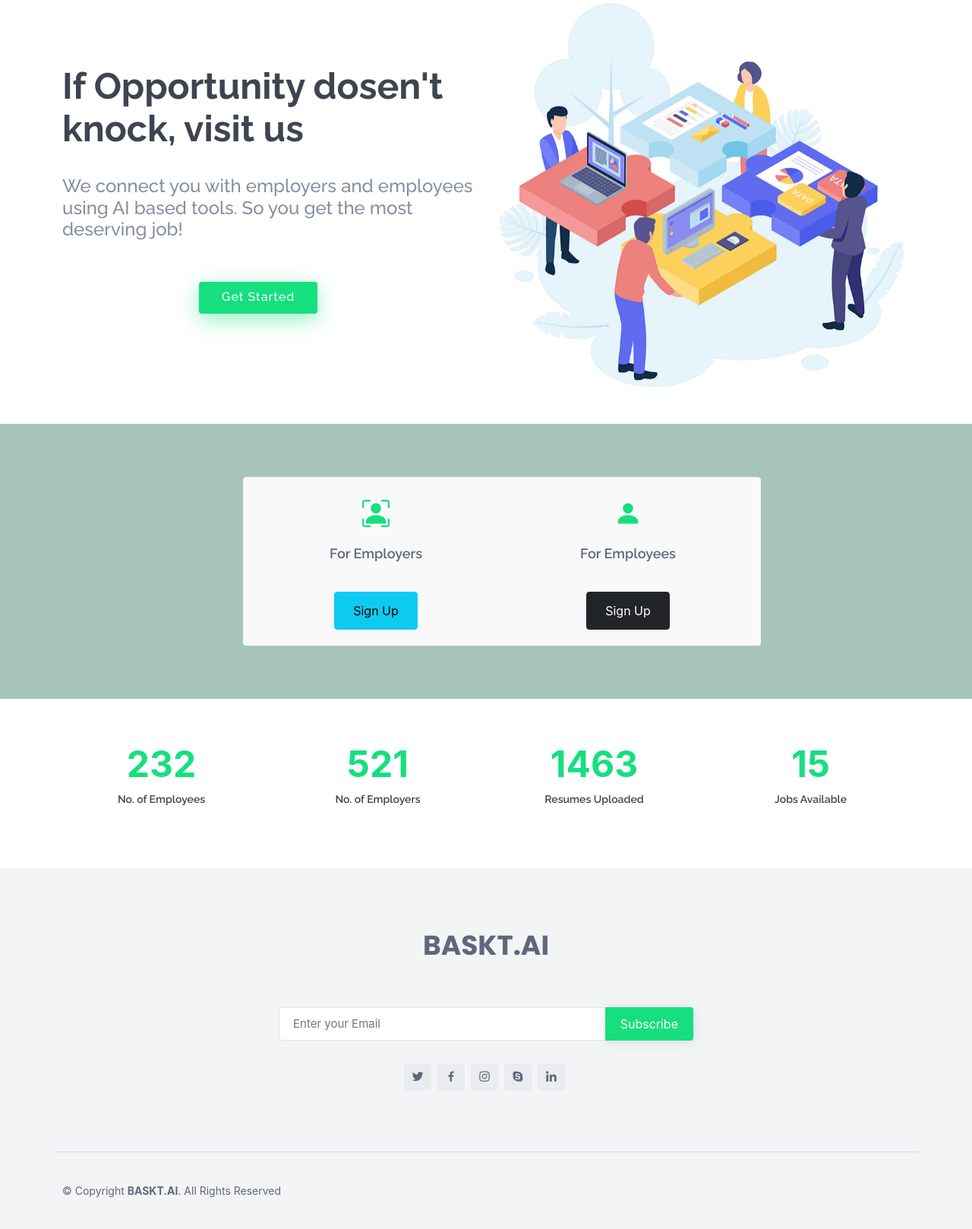
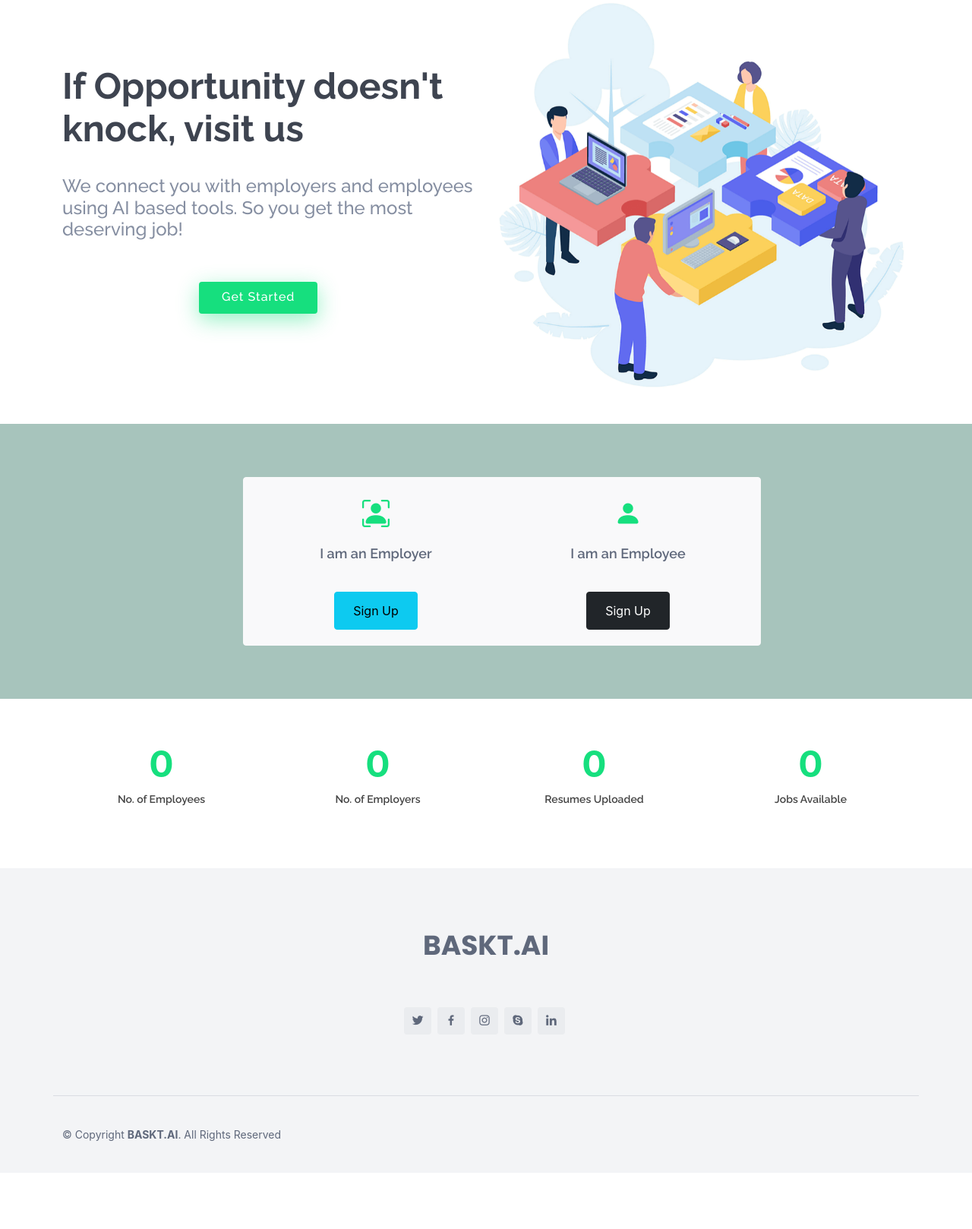
Before and after one commit to tejaspradhan/AI-based-Hiring-Platform, a Flask app: page / in a window 1280 px wide. Shown: the part 82-1700 px from the top of the page at 76% size. After the commit the page ends 1584 px from the top, so only its background shows below. Run offline with Flask 2, Linux system fonts and the light colour scheme; data that the repository does not hold is empty; parts of the project's set-up code (start-up, migrations or seed data) failed here and were passed over; some libraries are stand-ins or nearby versions.

Commit message:
final version

```diff
--- a/app.py
+++ b/app.py
@@ -20,11 +20,6 @@ db = client.edi_hiring_db
 app.config['SECRET_KEY'] = '14ec258c169f5c19f78385bcc83a51df7444624b2ff90449b4a9832e6fe706a1'
 
 
-@app.route("/")
-def home():
-    return render_template('index.html')
-
-
 @app.route("/employee")
 def index():
     return render_template('employee-signup.html')
@@ -41,13 +36,14 @@ def employee_login():
     print(request.form['email'])
     print(request.form['password'])
     employee_cred = db.employee.find_one({'email': request.form['email']}, {
-                                         'email': 1, 'password': 1})
+                                         'email': 1, 'password': 1, 'name': 1})
     if(not bool(employee_cred)):
         return render_template('employee-signup.html')
     if(bcrypt.check_password_hash(employee_cred['password'], request.form['password'])):
         session["email"] = employee_cred['email']
+        session["name"] = employee_cred['name']
         job = db.projects.find()
-        return render_template('employee-dashboard.html', alljobs=job)
+        return redirect('/employee_dashboard')
     else:
         return render_template('employee-signup.html')
 
@@ -131,7 +127,7 @@ def add_jobs():
 def apply_project(project_name):
     print(project_name)
     appliedemp = db.projects.find_one({"title": project_name})["appliedemp"]
-    appliedemp.append(session["email"])
+    appliedemp.append([session["name"], session["email"]])
     print("applied emp", appliedemp)
 
     db.projects.update(
@@ -139,26 +135,37 @@ def apply_project(project_name):
         {"$set": {"appliedemp": appliedemp}}
     )
     job = db.projects.find()
-    return render_template('employee-dashboard.html', alljobs=job)
+    return redirect('/employee_dashboard')
 
 
 @app.route("/employee_dashboard", methods=["GET", "POST"])
 def show_dashboard_emp():
     proj = db.projects.find()
+    resume_text = db.employee.find_one({'email': session['email']})["skills"]
     projects = []
-    proj_name = []
+    project_names = []
     for i in proj:
-        print(i["title"], i["skills"])
-    recjobs = []
-    return render_template('employee-dashboard.html', alljobs=proj, recjobs=recjobs)
+        projects.append(i["skills"])
+        project_names.append(i["title"])
+    recjobs = helper.recommend(projects, resume_text, project_names)
+    return render_template('employee-dashboard.html', alljobs=project_names, recjobs=recjobs, skills=projects)
 
 
-@app.route("/employer_dashboard", methods=["GET", "POST"])
+@ app.route("/employer_dashboard", methods=["GET", "POST"])
 def show_dashboard_empr():
     job = db.projects.find({'email': session['empemail']})
     print("hello", job)
     return render_template('employer-dashboard.html', jobs=job)
 
 
+@app.route('/')
+def home():
+    userscnt = db.employee.count()
+    empcnt = db.employer.count()
+
+    pdfcnt = db.projects.count()
+    return render_template('index.html', empcnt=empcnt, cnt=userscnt, pdf=pdfcnt)
+
+
 if __name__ == '__main__':
     app.run(debug=True)
--- a/templates/index.html
+++ b/templates/index.html
@@ -63,7 +63,7 @@
     <div class="container">
       <div class="row">
         <div class="col-lg-6 pt-5 pt-lg-0 order-2 order-lg-1 d-flex flex-column justify-content-center">
-          <h1>If Opportunity dosen't knock, visit us</h1>
+          <h1>If Opportunity doesn't knock, visit us</h1>
           <br>
           <h2>We connect you with employers and employees using AI based tools. So you get the most deserving job!</h2><br>
           <div class="d-flex"style="margin-left:180px;">
@@ -89,14 +89,14 @@
           <div class="col-lg-6 col-md-6"style="padding-left:250px;">
             <div class="icon-box">
               <div class="icon"><i class="bi bi-person-bounding-box"></i></div>
-              <h4 class="title"><a href="">For Employers</a></h4><br>
+              <h4 class="title"><a href="">I am an Employer</a></h4><br>
               <a href="/employer"><button type="button" class="btn btn-info" style="padding:12px 24px 12px 24px;">Sign Up</button></a>
              </div>
           </div>
           <div class="col-lg-6 col-md-6 mt-4 mt-md-0">
             <div class="icon-box"style="">
               <div class="icon"><i class="bi bi-person-fill"></i></div>
-              <h4 class="title"><a href="">For Employees</a></h4><br>
+              <h4 class="title"><a href="">I am an Employee</a></h4><br>
               <a href="/employee"><button type="button" class="btn btn-dark"style="padding:12px 24px 12px 24px;">Sign Up</button></a>
             </div>
           </div>
@@ -113,22 +113,22 @@
         <div class="row counters">
 
           <div class="col-lg-3 col-6 text-center">
-            <span data-purecounter-start="0" data-purecounter-end="232" data-purecounter-duration="1" class="purecounter"></span>
+            <span data-purecounter-start="0" data-purecounter-end="{{cnt}}" data-purecounter-duration="1" class="purecounter"></span>
             <p>No. of Employees</p>
           </div>
 
           <div class="col-lg-3 col-6 text-center">
-            <span data-purecounter-start="0" data-purecounter-end="521" data-purecounter-duration="1" class="purecounter"></span>
+            <span data-purecounter-start="0" data-purecounter-end="{{empcnt}}" data-purecounter-duration="1" class="purecounter"></span>
             <p>No. of Employers</p>
           </div>
 
           <div class="col-lg-3 col-6 text-center">
-            <span data-purecounter-start="0" data-purecounter-end="1463" data-purecounter-duration="1" class="purecounter"></span>
+            <span data-purecounter-start="0" data-purecounter-end="{{cnt}}" data-purecounter-duration="1" class="purecounter"></span>
             <p>Resumes Uploaded</p>
           </div>
 
           <div class="col-lg-3 col-6 text-center">
-            <span data-purecounter-start="0" data-purecounter-end="15" data-purecounter-duration="1" class="purecounter"></span>
+            <span data-purecounter-start="0" data-purecounter-end="{{pdf}}" data-purecounter-duration="1" class="purecounter"></span>
             <p>Jobs Available</p>
           </div>
 
@@ -155,13 +155,13 @@
           </div>
         </div>
 
-        <div class="row footer-newsletter justify-content-center">
+        <!-- <div class="row footer-newsletter justify-content-center">
           <div class="col-lg-6">
             <form action="" method="post">
               <input type="email" name="email" placeholder="Enter your Email"><input type="submit" value="Subscribe">
             </form>
           </div>
-        </div>
+        </div> -->
 
         <div class="social-links">
           <a href="#" class="twitter"><i class="bx bxl-twitter"></i></a>
```
Also changed, not shown: Helpers/Helper.py (+18 -6 lines), templates/employee-dashboard.html (+6 -17 lines), templates/employer-dashboard.html (+4 -4 lines), 1 other file.
